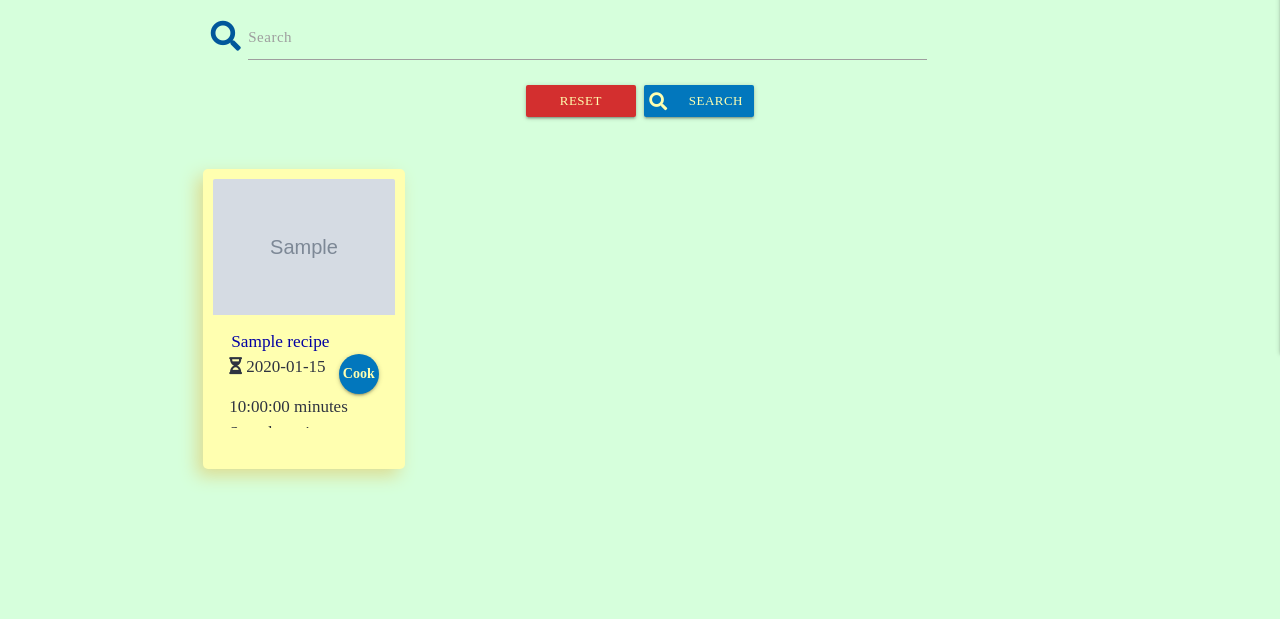
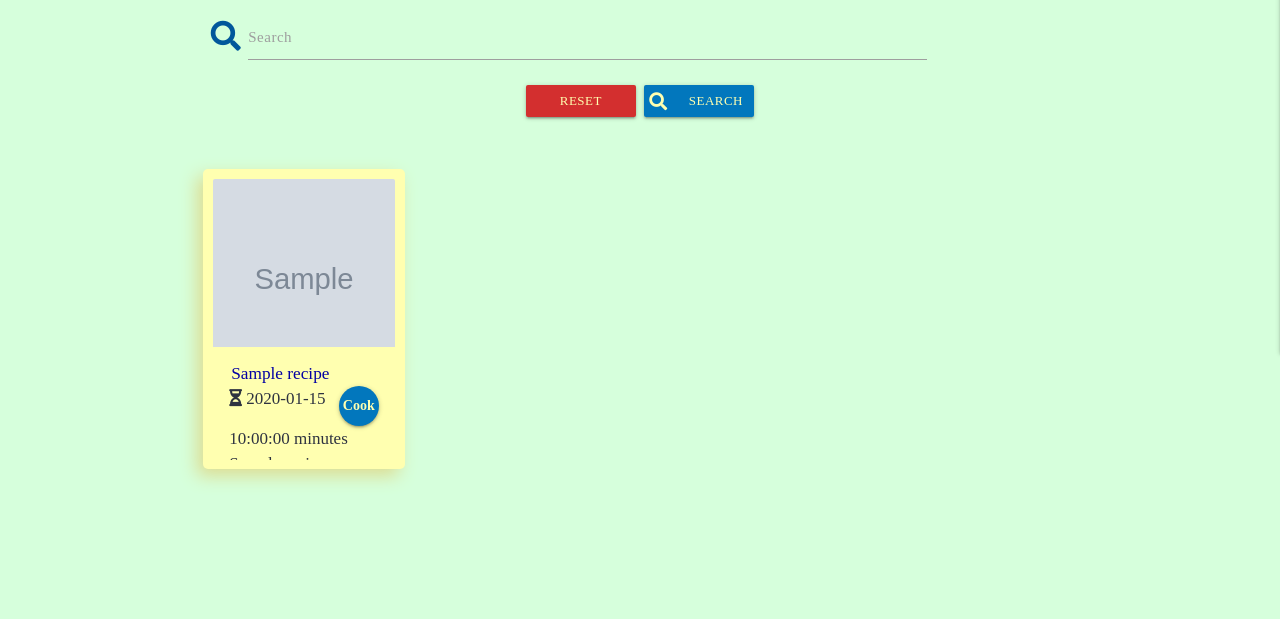
Before and after one commit to PiotrWojniak/MS3, a Flask app: page /search in a window 1280 px wide. Shown: the part 107-726 px from the top of the page. Run offline with Flask 2, Linux system fonts and the light colour scheme; grey boxes marked "Sample" are stand-in pictures; a database or web service that is not in the repository returns one stand-in record (values such as "Sample title"); some libraries are stand-ins or nearby versions; some web fonts are replaced.

Commit message:
Fix issue with card img display

```diff
--- a/static/css/style.css
+++ b/static/css/style.css
@@ -95,6 +95,11 @@ h1, h2, h3, h4, h5, h6,
 .btn-floating {
     text-align: center;
     color: #FFFFB0;
+}
+
+.card-image img{
+    height: 200px;
+    object-fit: cover;
 }
 
 .card,
```
